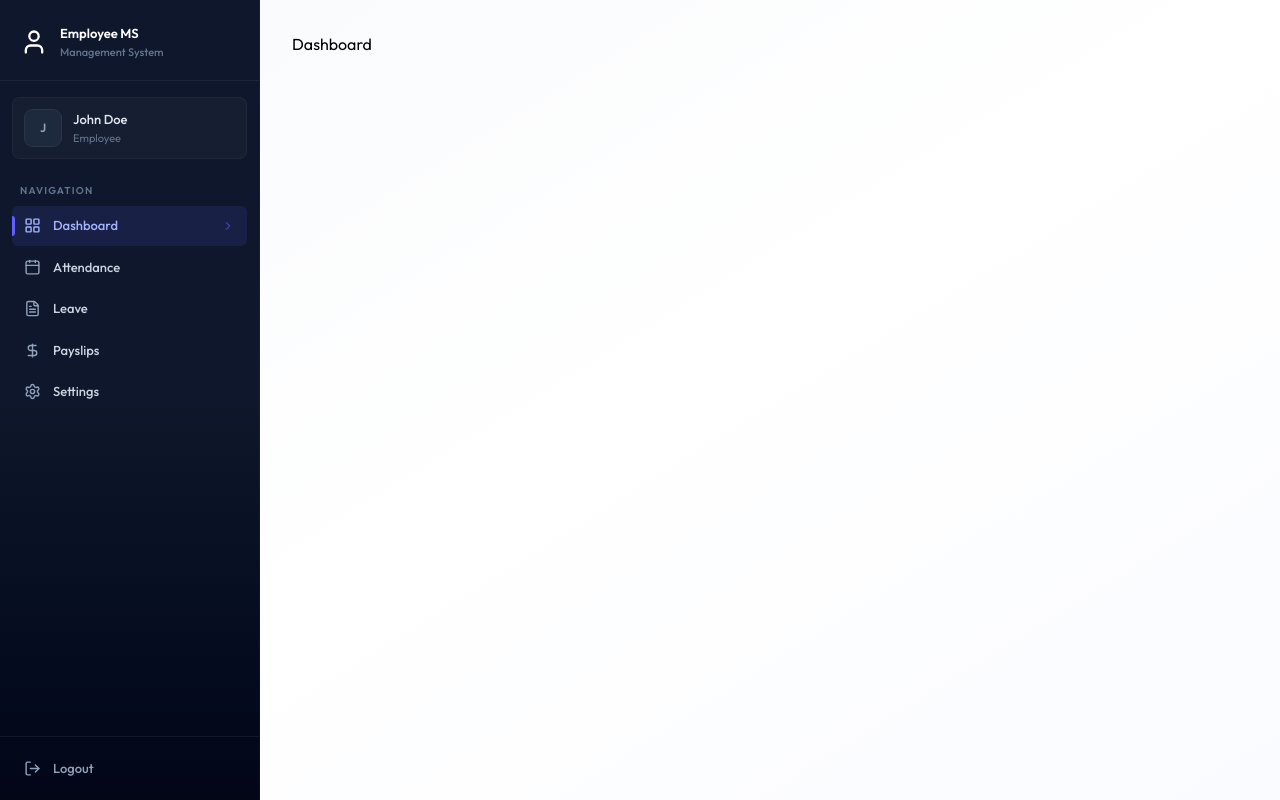
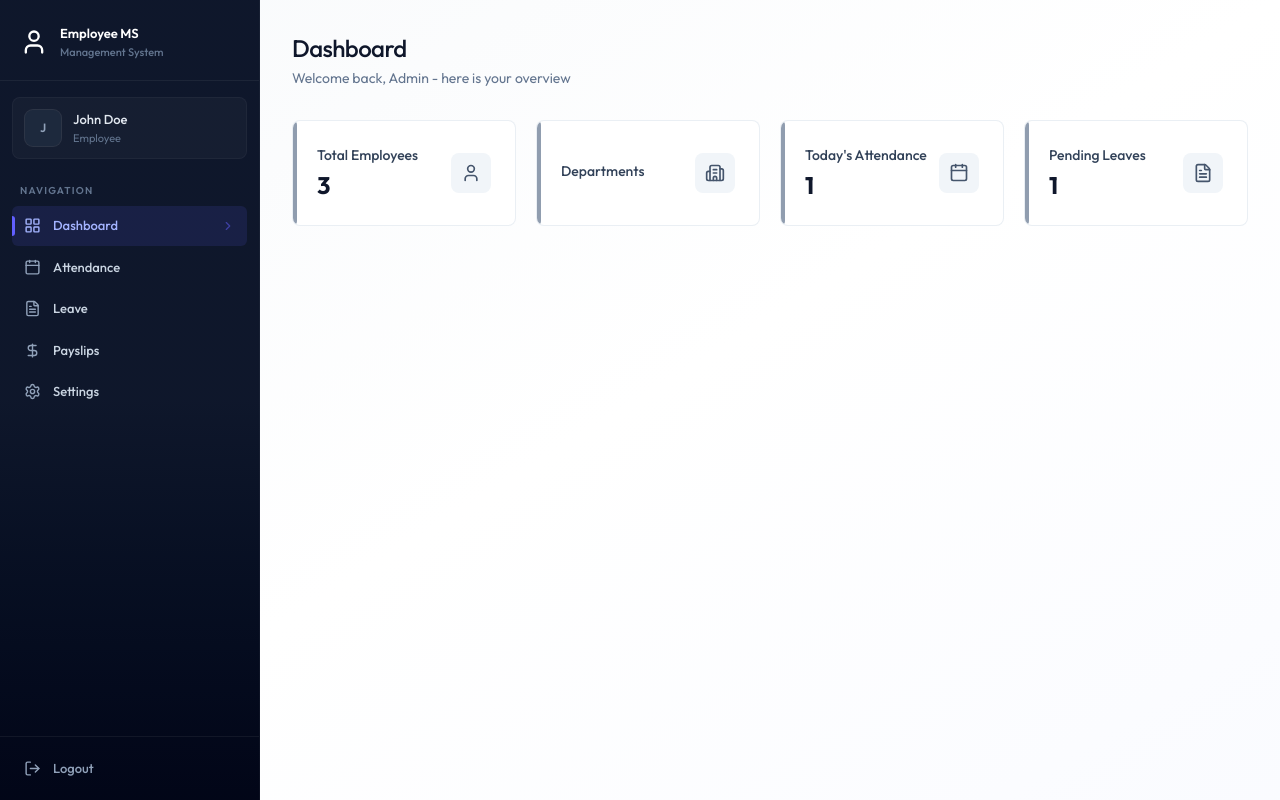
Before and after one commit to fodlu/fullstack-EMS, a React (Vite) app in the folder client/: page /dashboard in a window 1280 px wide. Built offline with nearby package versions, Linux system fonts and the light colour scheme.

Commit message:
Dashboard page UI completed

```diff
--- a/client/src/App.jsx
+++ b/client/src/App.jsx
@@ -2,7 +2,7 @@
 import { Navigate, Route, Routes } from 'react-router-dom';
 import LoginLanding from './pages/LoginLanding';
 import Layout from './pages/Layout';
-import Dashboard from './pages/DAshboard';
+import Dashboard from './pages/Dashboard';
 import Employees from './pages/Employees';
 import Attendance from './pages/Attendance';
 import Leave from './pages/Leave';
--- /dev/null
+++ b/client/src/components/AdminDashboard.jsx
@@ -0,0 +1,56 @@
+import { Building2Icon, CalendarIcon, FileTextIcon, UserIcon } from "lucide-react";
+
+const AdminDashboard = ({data}) => {
+    const stats = [
+        {
+            icon: UserIcon,
+            value: data.totalEmployees,
+            label: 'Total Employees',
+            description: 'Active worforce',
+        },
+        {
+            icon: Building2Icon,
+            value: data.totalDepartment,
+            label: 'Departments',
+            description: 'Organization units',
+        },
+        {
+            icon: CalendarIcon,
+            value: data.todayAttendance,
+            label: "Today's Attendance",
+            description: 'Checked in today',
+        },
+        {
+            icon: FileTextIcon,
+            value: data.pendingLeaves,
+            label: "Pending Leaves",
+            description: 'Awaiting approval',
+        },
+    ]
+
+  return (
+    <div className="animate-fade-in">
+        <div className="page-header">
+            <h1 className="page-title"> Dashboard </h1>
+            <p className="page-subtitle">Welcome back, Admin - here is your overview </p>
+        </div>
+
+        <div className="grid grid-cols-1 sm:grid-cols-2 lg:grid-cols-4 gap-4 sm:gap-5 mb-8">
+            {stats.map((s) => (
+                <div key={s.label} className="card card-hover p-5 sm:p-6 relative overflow-hidden group flex items-center justify-between">
+                    <div>
+                        <div className="absolute left-0 top-0
+                        bottom-0 w-1 rounded-r-full bg-slate-500/70 group-hover:bg-indigo-500/70" />
+                            <p className="text-sm font-medium text-slate-700">{s.label}</p>
+                            <p className="text-2xl font-bold text-slate-900 mt-1">{s.value}</p>
+                    </div>
+                    <s.icon className="size-10 p-2.5 rounded-lg bg-slate-100 text-slate-600 group-hover:bg-indigo-50 group-hover:text-indigo-600 transition-colors duration-200" />
+                </div>
+            ))}
+        </div>
+
+    </div>
+  )
+}
+
+export default AdminDashboard
--- /dev/null
+++ b/client/src/components/EmployeeDashboard.jsx
@@ -0,0 +1,62 @@
+import { ArrowRightIcon, CalendarIcon, DollarSignIcon, FileTextIcon } from "lucide-react";
+import { Link } from "react-router-dom";
+
+const EmployeeDashboard = ({data}) => {
+    const employee = data.employee;
+    const cards = [
+        {
+            icon: CalendarIcon,
+            value: data.currentMonthAttendance,
+            title: 'Days Present',
+            subtitle: 'This month',
+        },
+        {
+            icon: FileTextIcon,
+            value: data.pendingLeaves,
+            title: 'Pending Leaves',
+            subtitle: 'Awaiting approval',
+        }
+        ,
+        {
+            icon: DollarSignIcon,
+            value: data.latestPayslip ? `$${data.latestPayslip.netSalary?.toLocaleString()}` : 'N/A',
+            title: 'Latest Payslip',
+            subtitle: 'Most recent payout',
+        }
+    ]
+
+    return (
+    <div className="animate-fade-in">
+        <div className="page-header">
+            <h1 className="page-title"> Welcome, {employee.firstName}! </h1>
+            <p className="page-subtitle">{employee?.position} - {employee?.department || 'No Department'} </p>
+        </div>
+
+        <div className="grid grid-cols-1 sm:grid-cols-3 gap-4 sm:gap-5 mb-8">
+            {cards.map((card, index) => (
+                <div key={index} className="card card-hover p-5 sm:p-6 relative overflow-hidden group flex items-center justify-between">
+                    <div>
+                        <div className="absolute left-0 top-0
+                        bottom-0 w-1 rounded-r-full bg-slate-500/70 group-hover:bg-indigo-500/70" />
+                            <p className="text-sm font-medium text-slate-700">{card.title}</p>
+                            <p className="text-2xl font-bold text-slate-900 mt-1">{card.value}</p>
+                    </div>
+                    <card.icon className="size-10 p-2.5 rounded-lg bg-slate-100 text-slate-600 group-hover:bg-indigo-50 group-hover:text-indigo-600 transition-colors duration-200" />
+                </div>
+            ))}
+        </div>
+
+        <div className="flex flex-col sm:flex-row gap-3">
+            <Link to='/attendance' className="btn-primary text-center inline-flex items-center justify-center gap-2">
+                Mark Attendance
+                <ArrowRightIcon className="w-4 h-4" />
+            </Link>
+            <Link to='/leave' className="btn-secondary text-center">
+                Apply for Leave
+            </Link>
+        </div>
+    </div>
+  )
+}
+
+export default EmployeeDashboard
--- /dev/null
+++ b/client/src/components/Loading.jsx
@@ -0,0 +1,9 @@
+const Loading = () => {
+  return (
+      <div className="flex justify-center h-screen items-center">
+        <div className="animate-spin size-8 border-2 border-indigo-600 border-t-transparent rounded-full" />
+      </div>
+    );
+};
+
+export default Loading;
--- a/client/src/pages/Dashboard.jsx
+++ b/client/src/pages/Dashboard.jsx
@@ -1,9 +1,35 @@
+import { useEffect, useState } from "react";
+import { dummyAdminDashboardData, dummyEmployeeDashboardData } from "../assets/assets";
+import Loading from "../components/Loading";
+import EmployeeDashboard from "../components/EmployeeDashboard";
+import AdminDashboard from "../components/AdminDashboard";
+
 const Dashboard = () => {
-  return (
-    <div>
-        Dashboard
-    </div>
-  )
+  const [data, setData] = useState(null);
+  const [loading, setLoading] = useState(true);
+
+  useEffect(()=> {
+    // setData(dummyEmployeeDashboardData);
+    setData(dummyAdminDashboardData)
+    setTimeout(() => {
+      setLoading(false);
+      }, 1000);
+  }, [])
+
+  if(loading) return <Loading />;
+  if(!data) return <p className="text-center text-slate-500 py-12">Fail to load dashboard data</p>;
+
+  if(data.role === "ADMIN") {
+    return <AdminDashboard data={data} />
+  } else {
+    return <EmployeeDashboard data={data} />
+  }
+
+  // return (
+  //   <div>
+  //       Dashboard
+  //   </div>
+  // )
 }
 
 export default Dashboard
```
